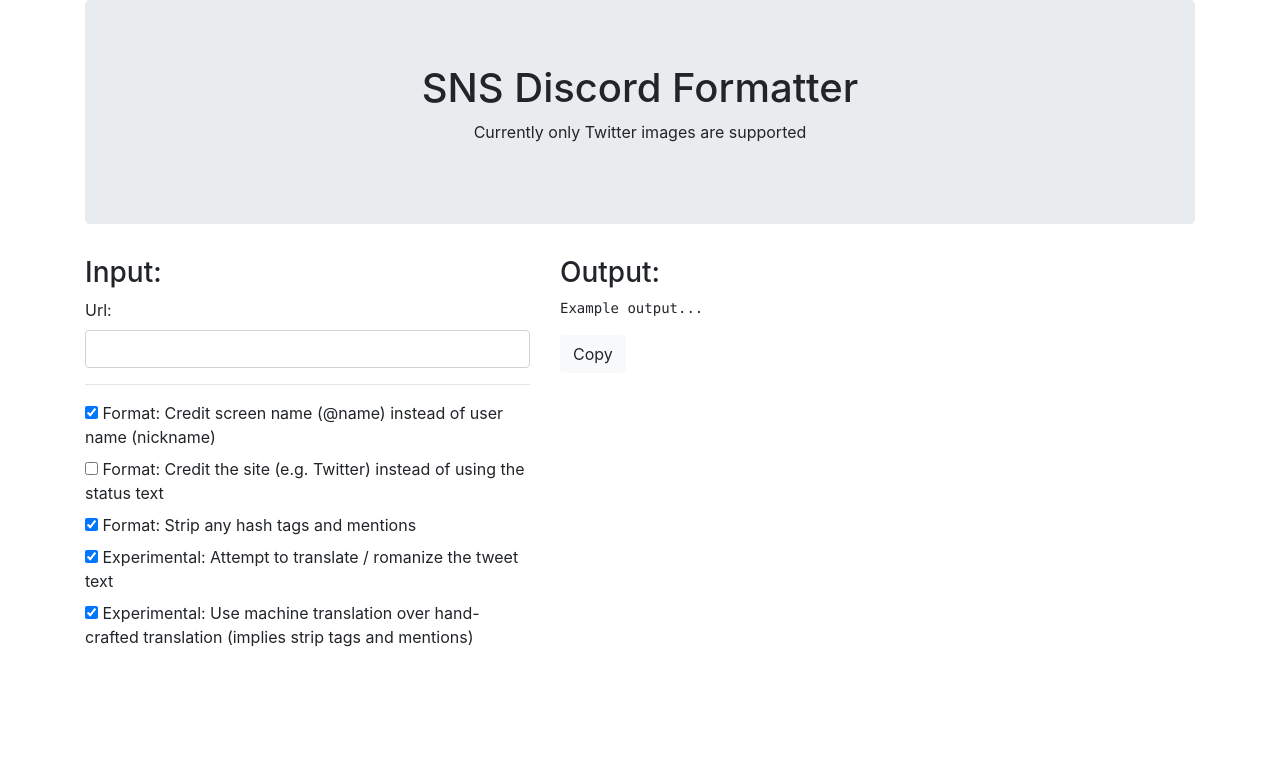
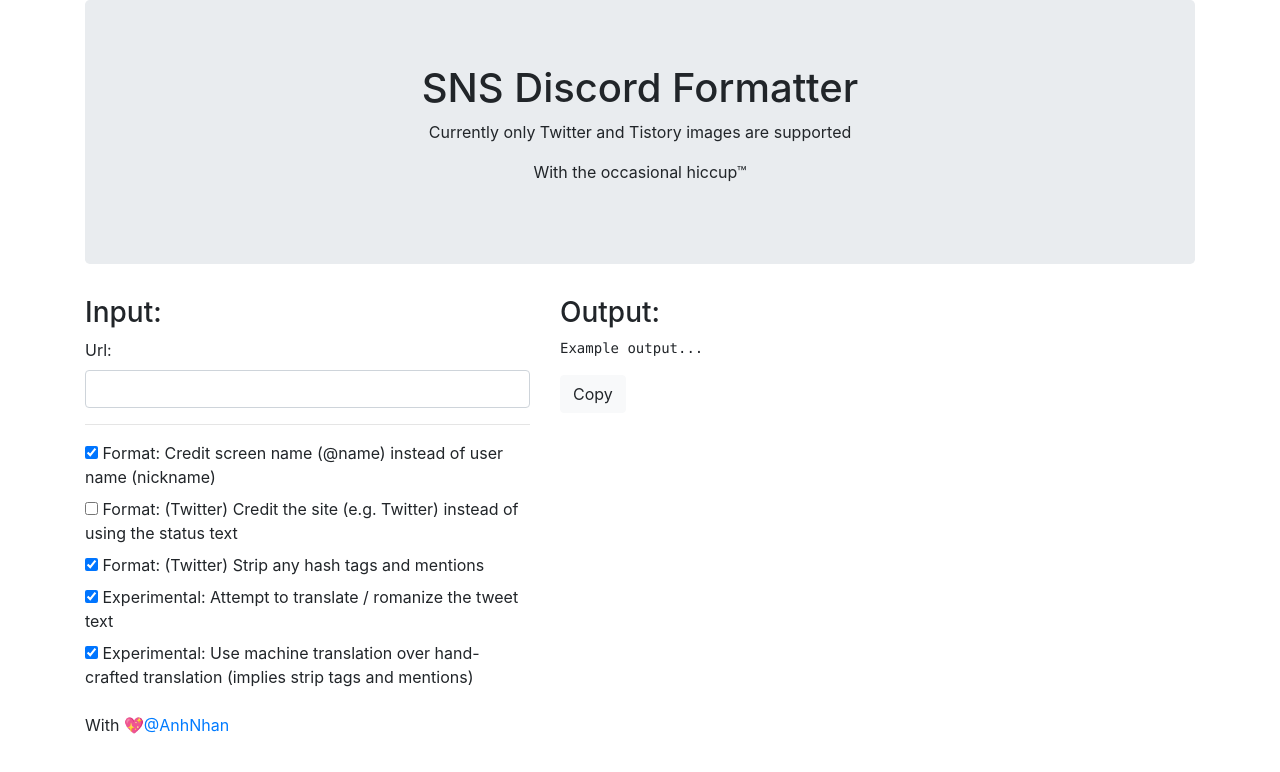
Before and after one commit to AnhNhan/sns-discord-formatter, an Angular app: page / in a window 1280 px wide. Shown: the top 772 px of the page. Built offline with nearby package versions, Linux system fonts and the light colour scheme.

Commit message:
support tistory

```diff
--- a/src/app/app.component.html
+++ b/src/app/app.component.html
@@ -7,7 +7,8 @@
     <div class="col">
       <div class="jumbotron text-center">
         <h1>SNS Discord Formatter</h1>
-        <p>Currently only Twitter images are supported</p>
+        <p>Currently only Twitter and Tistory images are supported</p>
+        <p class="muted">With the occasional hiccup&trade;</p>
       </div>
     </div>
   </div>
@@ -24,11 +25,11 @@
         </label>
         <label for="formatCreditSiteOverText">
           <input type="checkbox" id="formatCreditSiteOverText" [(ngModel)]="formatCreditSiteOverText">
-          Format: Credit the site (e.g. Twitter) instead of using the status text
+          Format: (Twitter) Credit the site (e.g. Twitter) instead of using the status text
         </label>
         <label for="formatStripTags">
           <input type="checkbox" id="formatStripTags" [(ngModel)]="formatStripTags">
-          Format: Strip any hash tags and mentions
+          Format: (Twitter) Strip any hash tags and mentions
         </label>
         <label for="attemptTranslation">
           <input type="checkbox" id="attemptTranslation" [(ngModel)]="attemptTranslation">
@@ -54,4 +55,12 @@
       <div id="output-error"></div>
     </div>
   </div>
+  <div class="row">
+    <div class="col-6">
+      <p>
+        With <span style="font-family: apple color emoji,segoe ui emoji,noto color emoji,android emoji,emojisymbols,emojione mozilla,twemoji mozilla,segoe ui symbol;">💖</span>
+        <a href="https://github.com/AnhNhan/" target="_blank">@AnhNhan</a>
+      </p>
+    </div>
+  </div>
 </div>
--- a/src/app/app.component.ts
+++ b/src/app/app.component.ts
@@ -59,6 +59,12 @@
       return this.handleTwitterTweet(tweetId);
     }
 
+    const isTistoryUrl = /^https?:\/\/(.*?)\.tistory.com\/(m\/)?(\d+)$/;
+    if (isTistoryUrl.test(trimmedInput)) {
+      const matches = trimmedInput.match(isTistoryUrl);
+      return this.handleTistory(matches[1], matches[3]);
+    }
+
     // no further handlers
     if (trimmedInput.length !== 0) {
       this.notRecognized = true;
@@ -100,6 +106,32 @@
     this.truncated = false;
   }
 
+  handleTistory(account: string, id: string) {
+    const tistoryRegexp = /^$/;
+    const endpoint = `${this.apiBase}sns-proxy/tistory/${account}/${id}`;
+    this.inProgress = true;
+    this.$http.get(endpoint, {
+      headers: {
+        'x-api-key': this.apiKey,
+      },
+    }).toPromise().then((response: TistoryResponse) => {
+      const data = response.data;
+      const tweetUrl = `https://${account}.tistory.com/${id}`;
+      this.authorName = this.formatCreditSiteOverText ? tweetUrl : data.pageName;
+      this.tweetText = this.attemptTranslation && this.useMachineTranslationOverHandbuilt ? data.translatedTitle : data.title;
+      this.tweetUrl = this.formatCreditSiteOverText ? '' : tweetUrl;
+
+      this.mediaLinks = data.images;
+      this.urls = data.media.map(media => `${media.type}: ${media.uri}`);
+
+      this.handMadeTranslation();
+
+      this.output = this.renderTweet();
+
+      this.inProgress = false;
+    });
+  }
+
   handleTwitterTweet(tweetId: string) {
     const endpoint = `${this.apiBase}sns-proxy/twitter/status/${tweetId}`;
     this.inProgress = true;
@@ -107,7 +139,7 @@
       headers: {
         'x-api-key': this.apiKey,
       },
-    }).subscribe((response: {
+    }).toPromise().then((response: {
       data: Twitter.Status & {
         extended_entities?: {
           media?: Twitter.MediaEntity[];
@@ -129,11 +161,7 @@
       if (this.formatStripTags) {
         this.tweetText = this.tweetText.replace(/[#@].+?( |\b)/g, ' ');
       }
-      if (this.attemptTranslation && !this.useMachineTranslationOverHandbuilt) {
-        // tslint:disable-next-line: no-use-before-declare
-        _.forOwn(translationPhrases,
-          (translated, original) => this.tweetText = this.tweetText.replace(new RegExp(original, 'g'), ' ' + translated + ' '));
-      }
+      this.handMadeTranslation();
       this.tweetText = this.tweetText.replace(/[ \n]+/g, ' ').trim();
       this.tweetUrl = `https://twitter.com/${tweet.user.screen_name}/status/${tweet.id_str}`;
       if (tweet.extended_entities) {
@@ -152,6 +180,14 @@
 
       this.inProgress = false;
     });
+  }
+
+  private handMadeTranslation() {
+    if (this.attemptTranslation && !this.useMachineTranslationOverHandbuilt) {
+      // tslint:disable-next-line: no-use-before-declare
+      _.forOwn(translationPhrases,
+        (translated, original) => this.tweetText = this.tweetText.replace(new RegExp(original, 'g'), ' ' + translated + ' '));
+    }
   }
 
   addOrigLink(url: string) {
@@ -176,6 +212,26 @@
 ${this.mediaLinks.join('\n')}
 ${this.urls.join('\n')}`;
   }
+}
+
+interface TistoryResponse {
+  type: 'tistory';
+  data: {
+    pageName: string;
+    authorName: string;
+    title: string;
+    translatedTitle: string;
+    translatedSourceLanguageCode: string;
+    translatedTargetLanguageCode: string;
+    url: string;
+    isProtected: boolean;
+    pageText: string;
+    images: string[];
+    media: {
+      type: string;
+      uri: string;
+    }[];
+  };
 }
 
 declare global {
```
